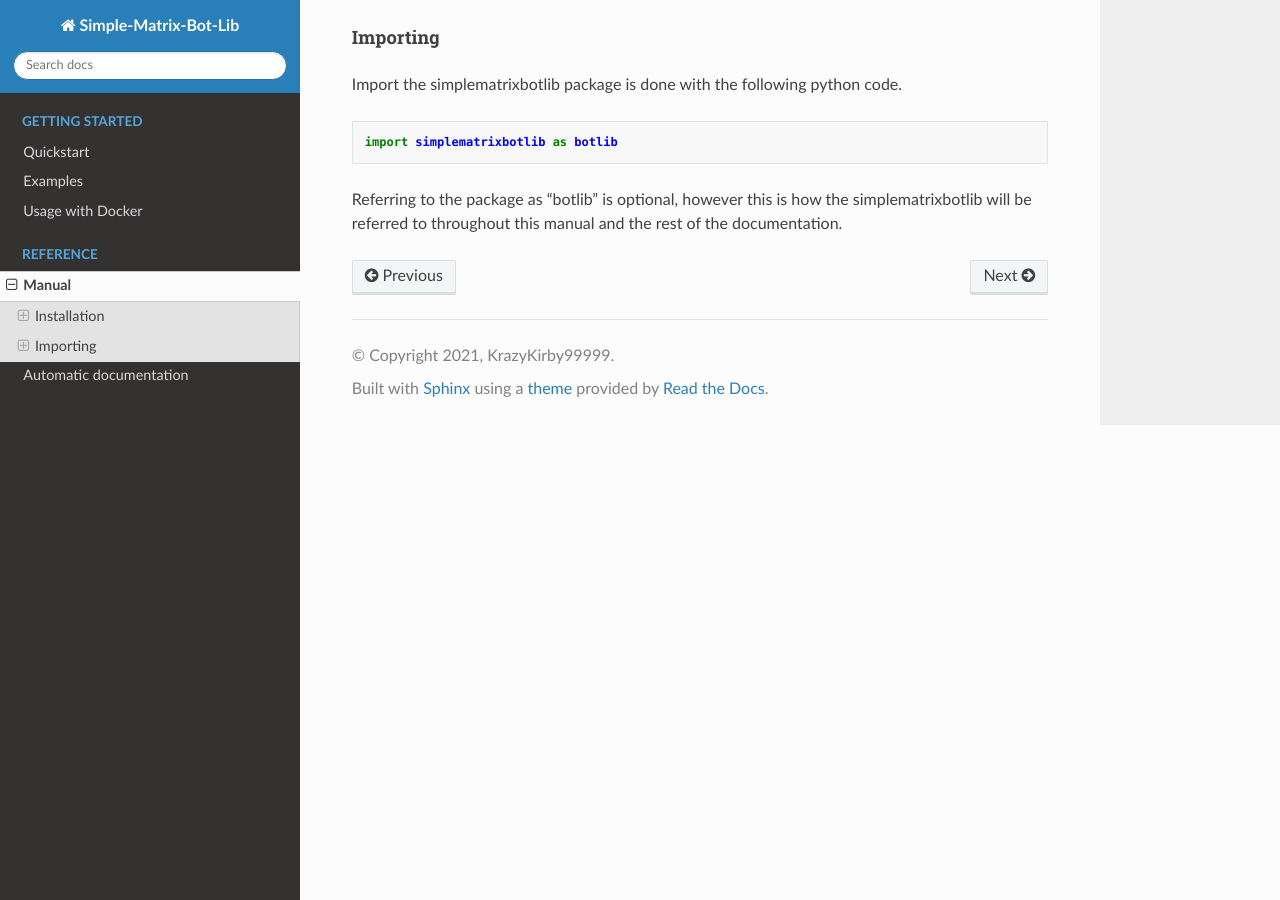
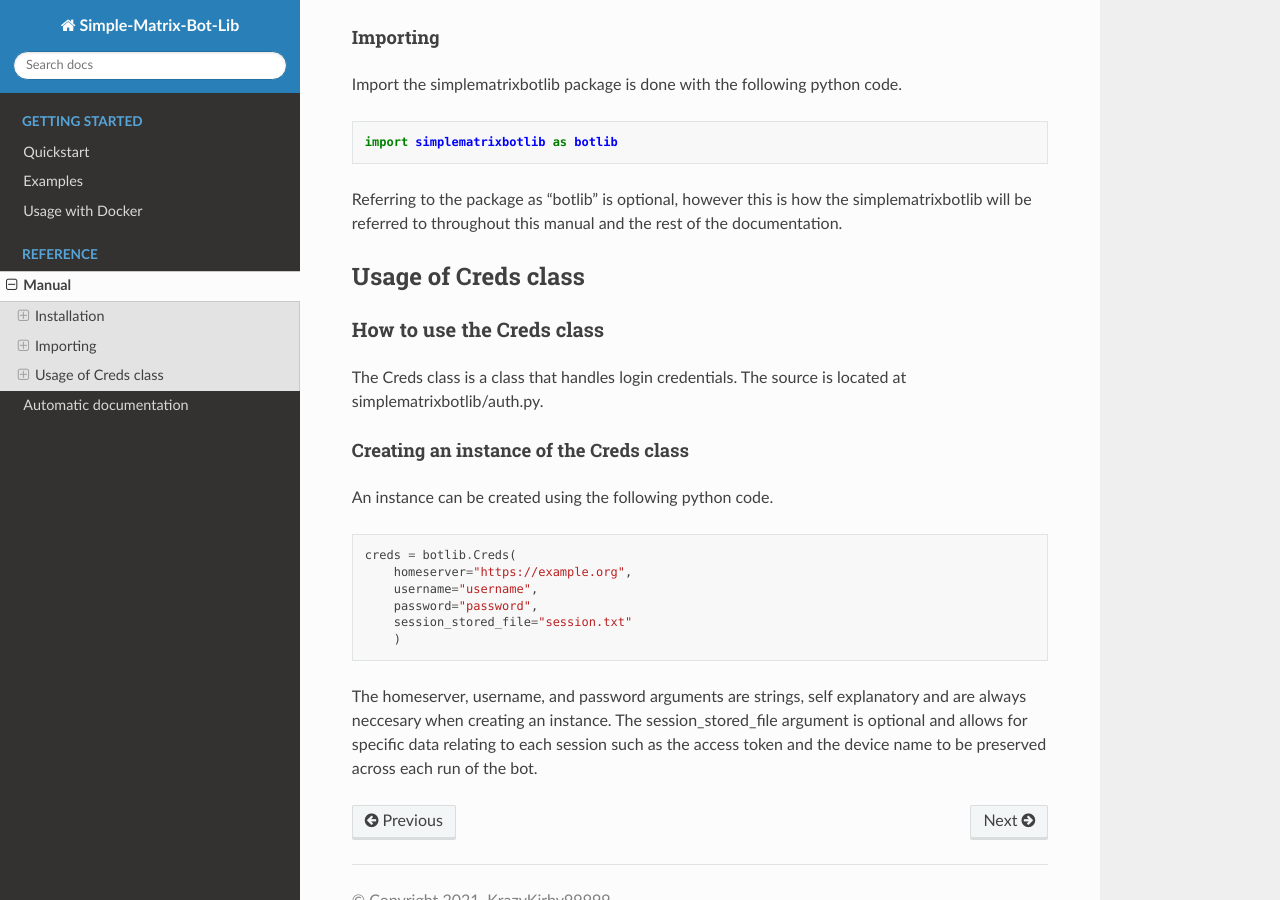
Before and after one commit to imbev/simplematrixbotlib, a Sphinx documentation site: the page built from doc/manual.md, in a window 1280 px wide and 900 px high, scrolled down 936 px. Built offline with Sphinx 7.4.7 and the Read the Docs theme 2.0.0, drawn with Linux system fonts in a browser that asks for light colours.

Commit message:
Add creds usage to manual in docs

````diff
--- a/doc/manual.md
+++ b/doc/manual.md
@@ -13,3 +13,7 @@ This is a manual for simplematrixbotlib that includes documentation, examples, a
 ## Importing
 
 .. mdinclude:: manual/import.md
+
+## Usage of Creds class
+
+.. mdinclude:: manual/creds.md
--- /dev/null
+++ b/doc/manual/creds.md
@@ -0,0 +1,14 @@
+### How to use the Creds class
+The Creds class is a class that handles login credentials. The source is located at simplematrixbotlib/auth.py.
+
+#### Creating an instance of the Creds class
+An instance can be created using the following python code.
+```
+creds = botlib.Creds(
+    homeserver="https://example.org",
+    username="username",
+    password="password",
+    session_stored_file="session.txt"
+    )
+```
+The homeserver, username, and password arguments are strings, self explanatory and are always neccesary when creating an instance. The session_stored_file argument is optional and allows for specific data relating to each session such as the access token and the device name to be preserved across each run of the bot.
````
